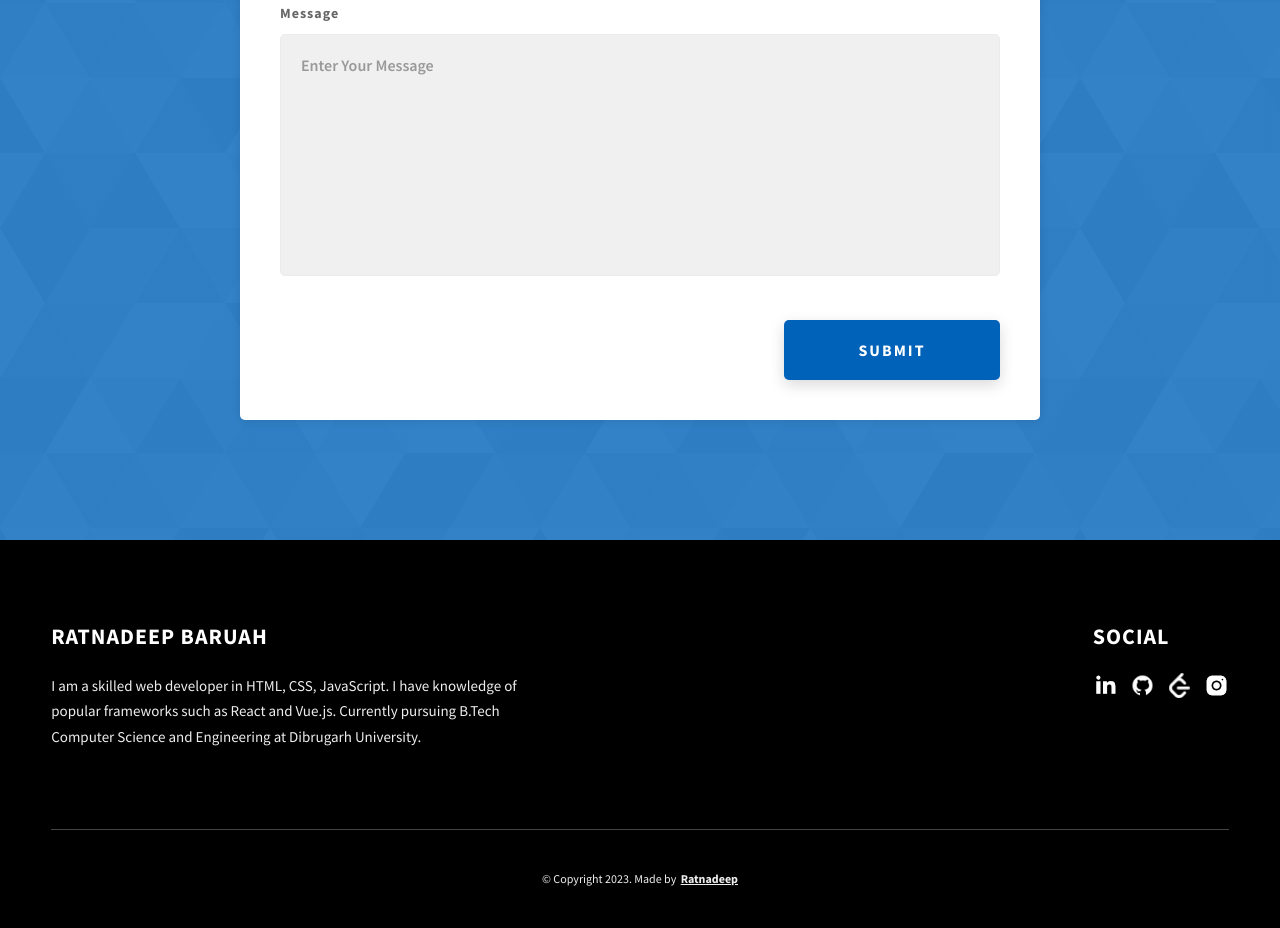
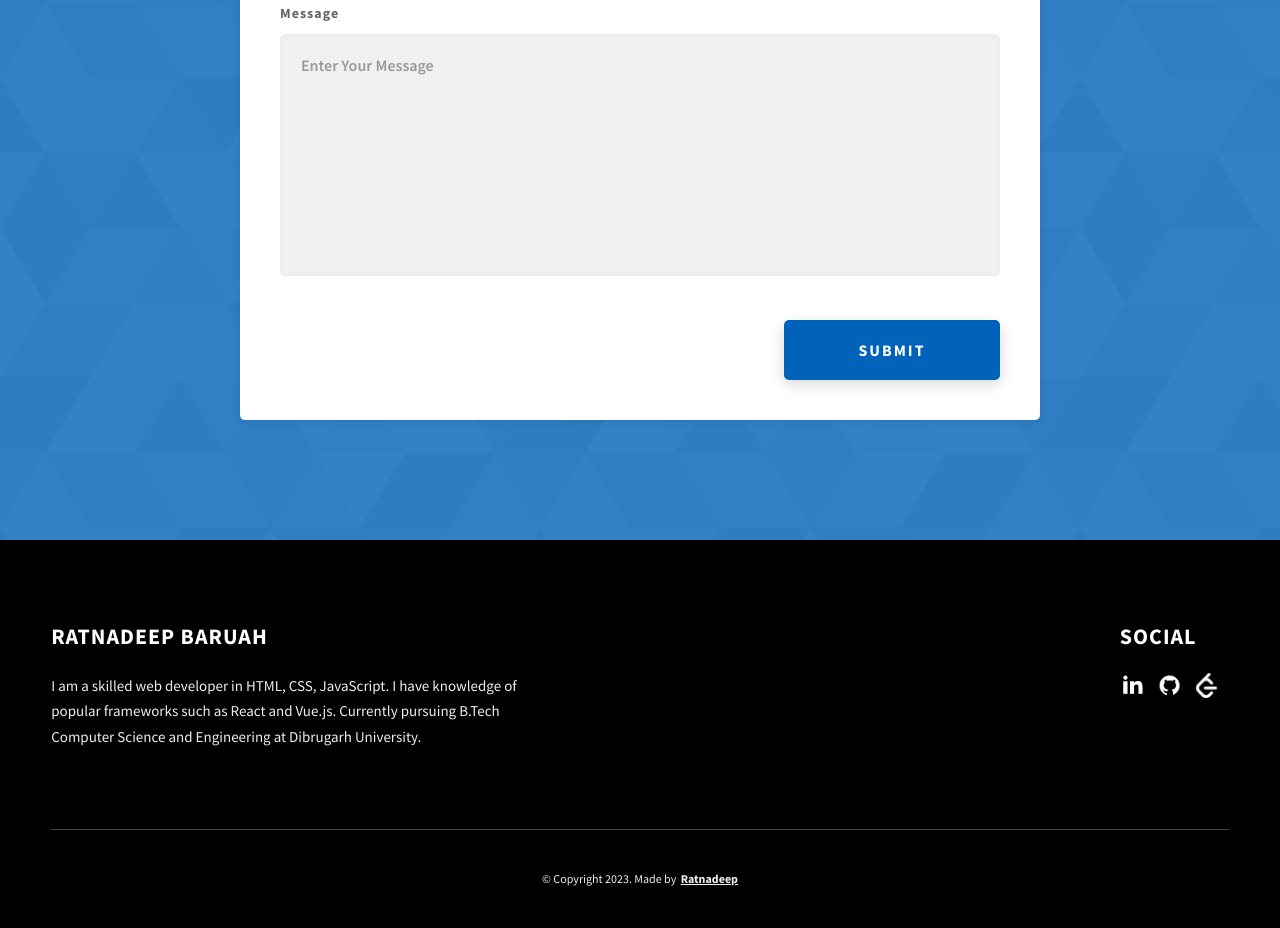
Before and after one commit to Ratnadeep2k/PortFolio, a website: page index.html in a window 1280 px wide. Shown: the part 4489-5417 px from the top of the page. Drawn offline with Linux system fonts and the light colour scheme.

Commit message:
Update index.html

```diff
--- a/index.html
+++ b/index.html
@@ -375,13 +375,13 @@
                   alt="icon"
                 />
               </a> -->
-              <a target="_blank" rel="noreferrer" href="#">
+<!--               <a target="_blank" rel="noreferrer" href="#">
                 <img
                   class="main-footer__icon main-footer__icon--mr-none"
                   src="./assets/png/insta-ico.png"
                   alt="icon"
                 />
-              </a>
+              </a> -->
             </div>
           </div>
           <div class="main-footer__row main-footer__row-2">
```
